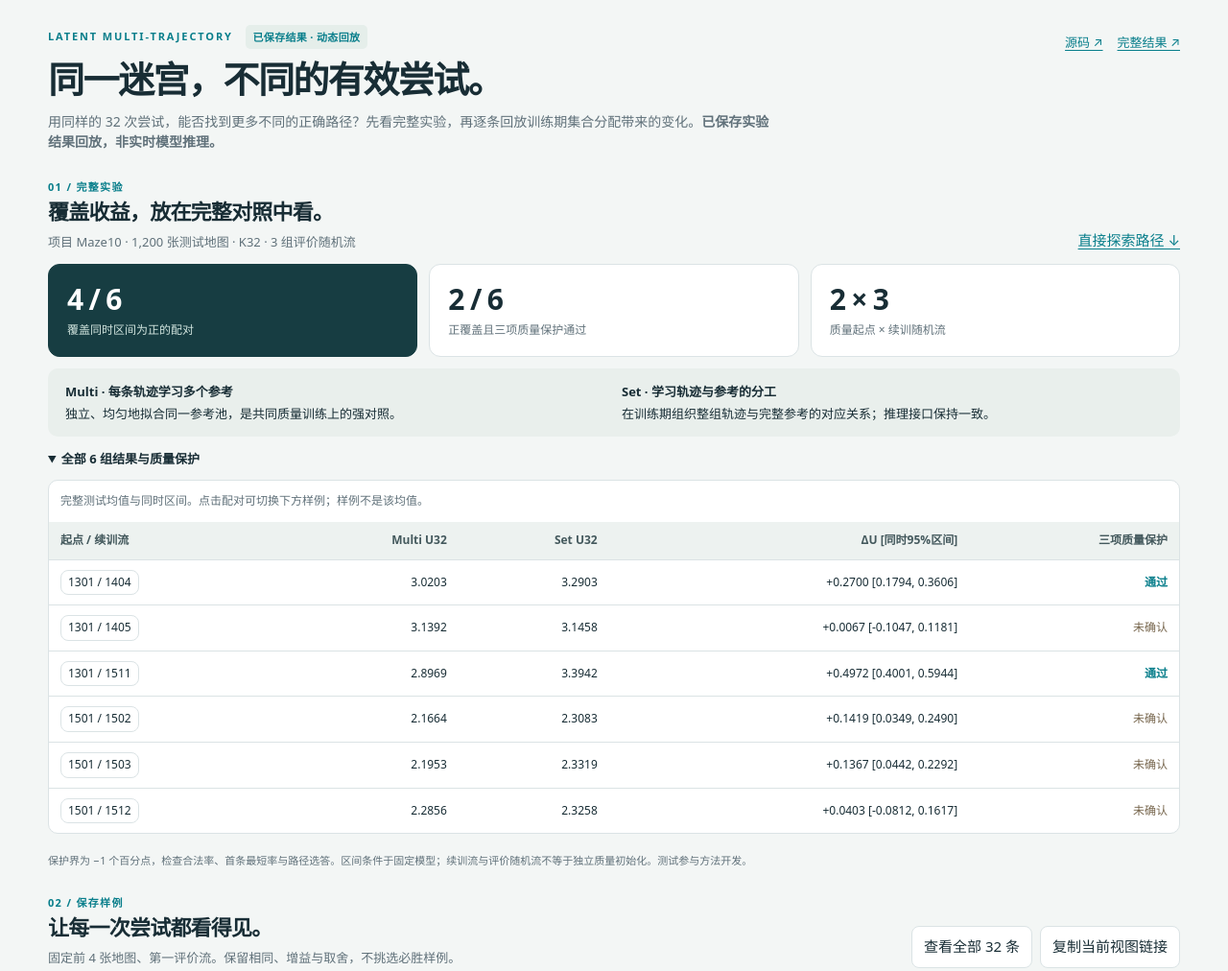
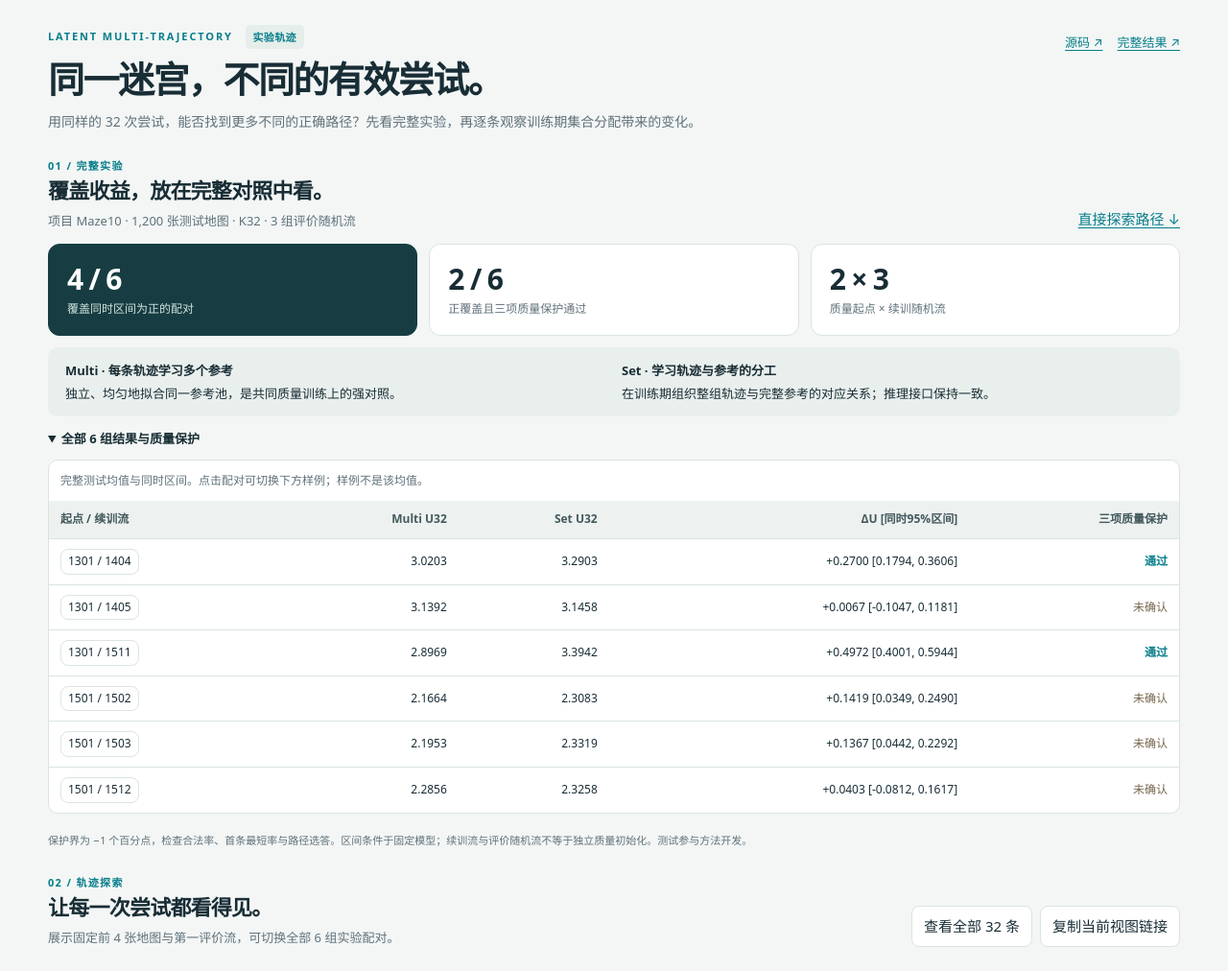
Before and after one commit to Zane12518/latent-multitrajectory, a plain HTML site: page docs/demo/index.html in a window 1280 px wide. Shown: the top 1012 px of the page at 96% size. Drawn offline with Linux system fonts and the light colour scheme.

Commit message:
Simplify demo introduction and trajectory labels

```diff
--- a/docs/demo/index.html
+++ b/docs/demo/index.html
@@ -3,8 +3,8 @@
 <head>
 <meta charset="utf-8">
 <meta name="viewport" content="width=device-width,initial-scale=1">
-<meta name="description" content="GRAM Maze10 多轨迹实验的动态回放：比较强 Multi 与 Set 的已保存候选路径。不是实时模型推理。">
-<title>多轨迹实验室 · 动态实验回放</title>
+<meta name="description" content="GRAM Maze10 多轨迹实验：比较 Multi 与 Set 的候选路径、有效解覆盖与完整实验结果。">
+<title>多轨迹实验室 · 实验轨迹</title>
 <style>
 :root{color-scheme:light;--ink:#182d35;--muted:#60717a;--line:#dbe3e5;--paper:#f3f6f5;--multi:#087e8b;--set:#ad592c;--bad:#ba4455}
 *{box-sizing:border-box}body{margin:0;background:var(--paper);color:var(--ink);font:15px/1.55 system-ui,-apple-system,"Segoe UI",sans-serif}button,select,input{font:inherit}button,select{border:1px solid var(--line);border-radius:8px;background:white;color:var(--ink);padding:9px 12px}button{cursor:pointer}button:hover{background:#eaf2f0}button:disabled{opacity:.45;cursor:default}button:focus-visible,select:focus-visible,input:focus-visible,a:focus-visible{outline:3px solid #e4a94a;outline-offset:3px}a{color:var(--multi);text-underline-offset:3px}.wrap{max-width:1240px;margin:auto;padding:26px 30px 36px}
@@ -21,14 +21,14 @@ html{scroll-behavior:smooth}.section-heading{display:flex;justify-content:space-
 </head>
 <body>
 <div class="wrap">
-<header><div><div class="eyebrow">LATENT MULTI-TRAJECTORY <span class="badge">已保存结果 · 动态回放</span></div><h1>同一迷宫，不同的有效尝试。</h1><p>用同样的 32 次尝试，能否找到更多不同的正确路径？先看完整实验，再逐条回放训练期集合分配带来的变化。<strong>已保存实验结果回放，非实时模型推理。</strong></p></div><nav class="top-links"><a href="https://github.com/Zane12518/latent-multitrajectory">源码 ↗</a><a href="https://github.com/Zane12518/latent-multitrajectory/blob/main/docs/results.md">完整结果 ↗</a></nav></header>
+<header><div><div class="eyebrow">LATENT MULTI-TRAJECTORY <span class="badge">实验轨迹</span></div><h1>同一迷宫，不同的有效尝试。</h1><p>用同样的 32 次尝试，能否找到更多不同的正确路径？先看完整实验，再逐条观察训练期集合分配带来的变化。</p></div><nav class="top-links"><a href="https://github.com/Zane12518/latent-multitrajectory">源码 ↗</a><a href="https://github.com/Zane12518/latent-multitrajectory/blob/main/docs/results.md">完整结果 ↗</a></nav></header>
 <section class="overview" id="overview" aria-labelledby="overview-title">
 <div class="section-heading"><div><div class="kicker">01 / 完整实验</div><h2 id="overview-title">覆盖收益，放在完整对照中看。</h2><p>项目 Maze10 · 1,200 张测试地图 · K32 · 3 组评价随机流</p></div><a href="#replay">直接探索路径 ↓</a></div>
 <div class="summary-grid"><div class="summary-card feature"><strong id="positive-count">—</strong><span>覆盖同时区间为正的配对</span></div><div class="summary-card"><strong id="protected-count">—</strong><span>正覆盖且三项质量保护通过</span></div><div class="summary-card"><strong>2 × 3</strong><span>质量起点 × 续训随机流</span></div></div>
 <div class="method-note"><p><b>Multi · 每条轨迹学习多个参考</b>独立、均匀地拟合同一参考池，是共同质量训练上的强对照。</p><p><b>Set · 学习轨迹与参考的分工</b>在训练期组织整组轨迹与完整参考的对应关系；推理接口保持一致。</p></div>
 <details open><summary>全部 6 组结果与质量保护</summary><div class="result-scroll"><table><caption>完整测试均值与同时区间。点击配对可切换下方样例；样例不是该均值。</caption><thead><tr><th>起点 / 续训流</th><th>Multi U32</th><th>Set U32</th><th>ΔU [同时95%区间]</th><th>三项质量保护</th></tr></thead><tbody id="full-results"></tbody></table></div><p class="caption">保护界为 −1 个百分点，检查合法率、首条最短率与路径选答。区间条件于固定模型；续训流与评价随机流不等于独立质量初始化。测试参与方法开发。</p></details>
 </section>
-<section id="replay" aria-labelledby="replay-title"><div class="section-heading"><div><div class="kicker">02 / 保存样例</div><h2 id="replay-title">让每一次尝试都看得见。</h2><p>固定前 4 张地图、第一评价流。保留相同、增益与取舍，不挑选必胜样例。</p></div><div class="section-actions"><button id="complete">查看全部 32 条</button><button id="share">复制当前视图链接</button></div></div><div id="share-status" class="note-message" role="status"></div></section>
+<section id="replay" aria-labelledby="replay-title"><div class="section-heading"><div><div class="kicker">02 / 轨迹探索</div><h2 id="replay-title">让每一次尝试都看得见。</h2><p>展示固定前 4 张地图与第一评价流，可切换全部 6 组实验配对。</p></div><div class="section-actions"><button id="complete">查看全部 32 条</button><button id="share">复制当前视图链接</button></div></div><div id="share-status" class="note-message" role="status"></div></section>
 <section class="controls" aria-label="回放控制">
 <div class="selectors">
 <div class="field"><label for="map">地图 / MAP</label><select id="map"></select></div>
```
Also changed, not shown: examples/replay.html (+4 -4 lines).
